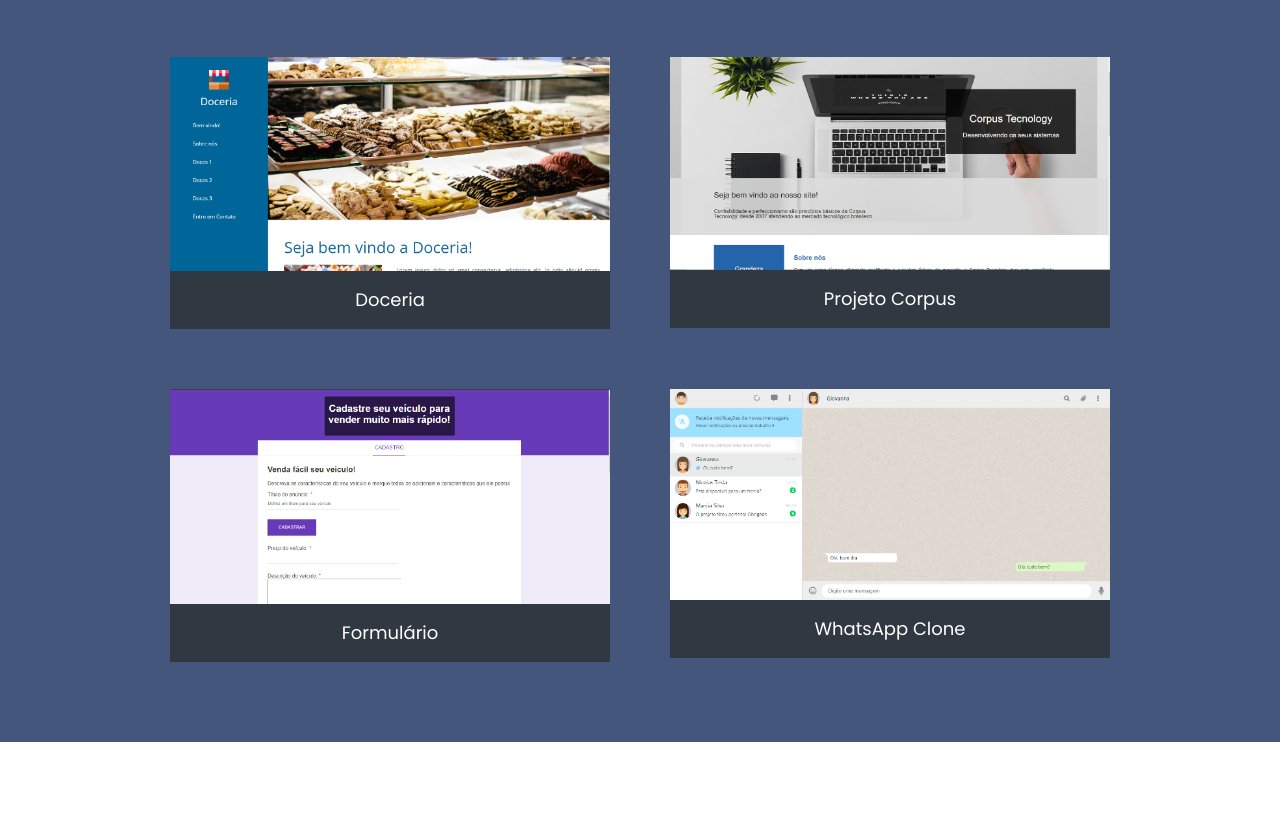
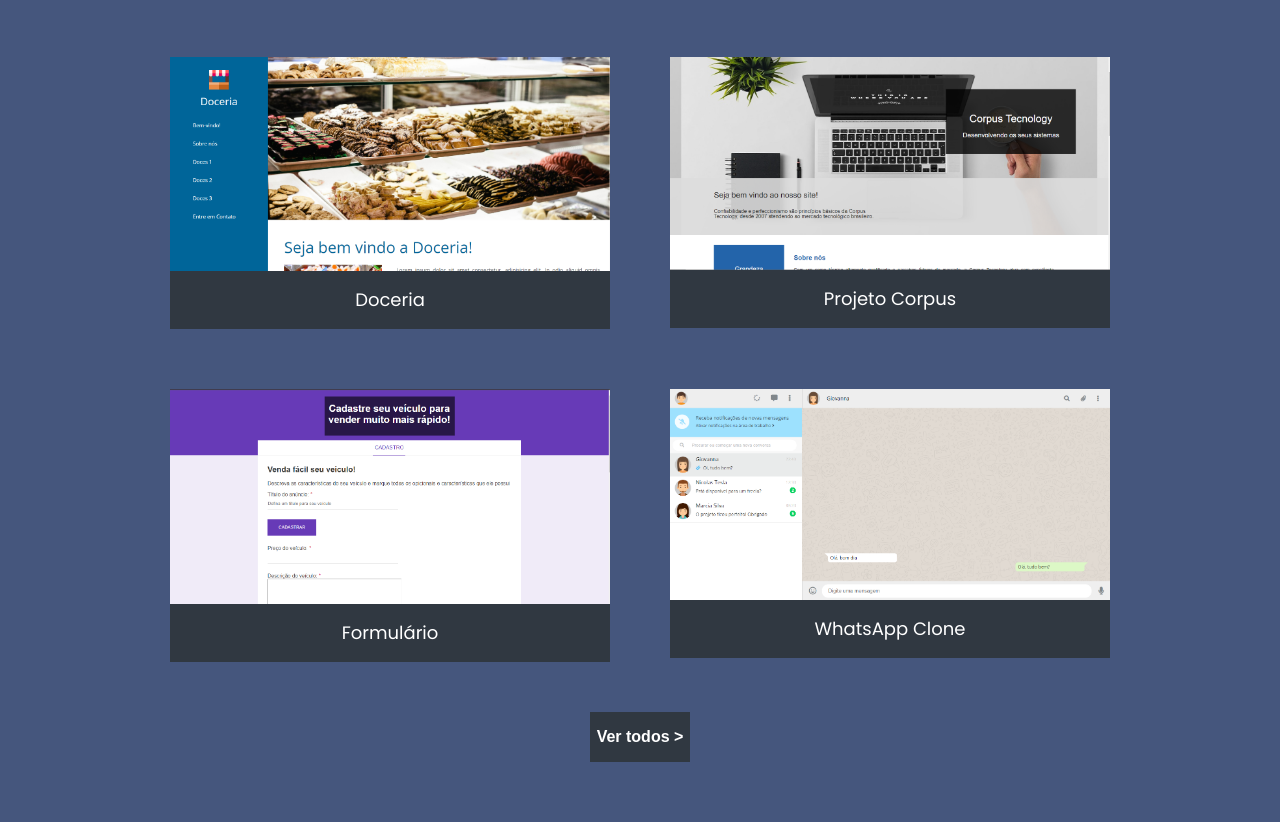
Before and after one commit to viniciussisouza/projeto-portifolio, a plain HTML site: page index.html in a window 1280 px wide. Shown: the part 1152-1974 px from the top of the page. Before the commit the page ends 1894 px from the top, so only its background shows below. Drawn offline with Linux system fonts and the light colour scheme.

Commit message:
uptade section projects

```diff
--- a/css/style.css
+++ b/css/style.css
@@ -1,5 +1,8 @@
 body{
     font-family: 'Poppins', sans-serif;
+}
+a{
+    text-decoration: none;
 }
 
 header{
@@ -91,7 +94,7 @@ header{
     max-width: 1000px;
     margin: 0 auto;
     padding-top: 50px;
-    padding-bottom: 50px;
+    padding-bottom: 20px;
 }
 
 .projetos > div{
@@ -107,4 +110,33 @@ header{
     background-color: #303841;
     color: #fff;
     font-size: 18px;
+    transition: .4s;
 }
+
+.title-galeria:hover{
+    background-color: #414b57;
+}
+
+.btn{
+    display: flex;
+    align-items: center;
+    justify-content: center;
+    padding-bottom: 60px;
+}
+
+button{
+    width: 100px;
+    height: 50px;
+    border: transparent;
+    background-color: #303841;
+    color: #fff;
+    font-size: 16px;
+    font-weight: 700;
+    cursor: pointer;
+    transition: .2s;
+}
+
+button:hover{
+    background-color: #000000;
+    color: rgb(255, 255, 255);
+}
--- a/index.html
+++ b/index.html
@@ -39,41 +39,56 @@
             <h2>Estes são alguns dos meus projetos</h2>
             <div class="projetos">
                 <div class="item-projeto">
+                    <a href="https://viniciussisouza.github.io/landing-page/" target="_blank">
                         <img class="img-galeria" src="img/landing-page.png" alt="landing-page">
                         <p class="title-galeria">
                             Landing Page
                         </p>
+                    </a>
                 </div>
                 <div class="item-projeto">
+                    <a href="https://viniciussisouza.github.io/projeto-host/" target="_blank">
                         <img class="img-galeria" src="img/host.png" alt="host">
                         <p class="title-galeria">
                             HostSite
                         </p>
+                    </a>
                 </div>
                 <div class="item-projeto">
+                    <a href="https://viniciussisouza.github.io/projeto-doceria/" target="_blank">
                         <img class="img-galeria" src="img/doceria.png" alt="doceria">
                         <p class="title-galeria">
                             Doceria
                         </p>
+                    </a>
                 </div>
                 <div class="item-projeto">
+                    <a href="https://viniciussisouza.github.io/projeto_real/" target="_blank">
                         <img class="img-galeria" src="img/corpus.png" alt="site">
                         <p class="title-galeria">
                             Projeto Corpus
                         </p>
+                    </a>
                 </div>
                 <div class="item-projeto">
+                    <a href="https://viniciussisouza.github.io/projeto-form/" target="_blank">
                         <img class="img-galeria" src="img/formulario.png" alt="formulario">
                         <p class="title-galeria">
                             Formulário
                         </p>
+                    </a>
                 </div>
                 <div class="item-projeto">
+                    <a href="https://viniciussisouza.github.io/wpp-clone/" target="_blank">
                         <img class="img-galeria" src="img/wpp.png" alt="wpp">
                         <p class="title-galeria">
                             WhatsApp Clone
                         </p>
+                    </a>
                 </div>
+            </div>
+            <div class="btn">
+                <a href="https://github.com/viniciussisouza" target="_blank"><button>Ver todos ></button></a>
             </div>
 
         </section>
```
Lines whose indentation alone changed are shown as unchanged.
